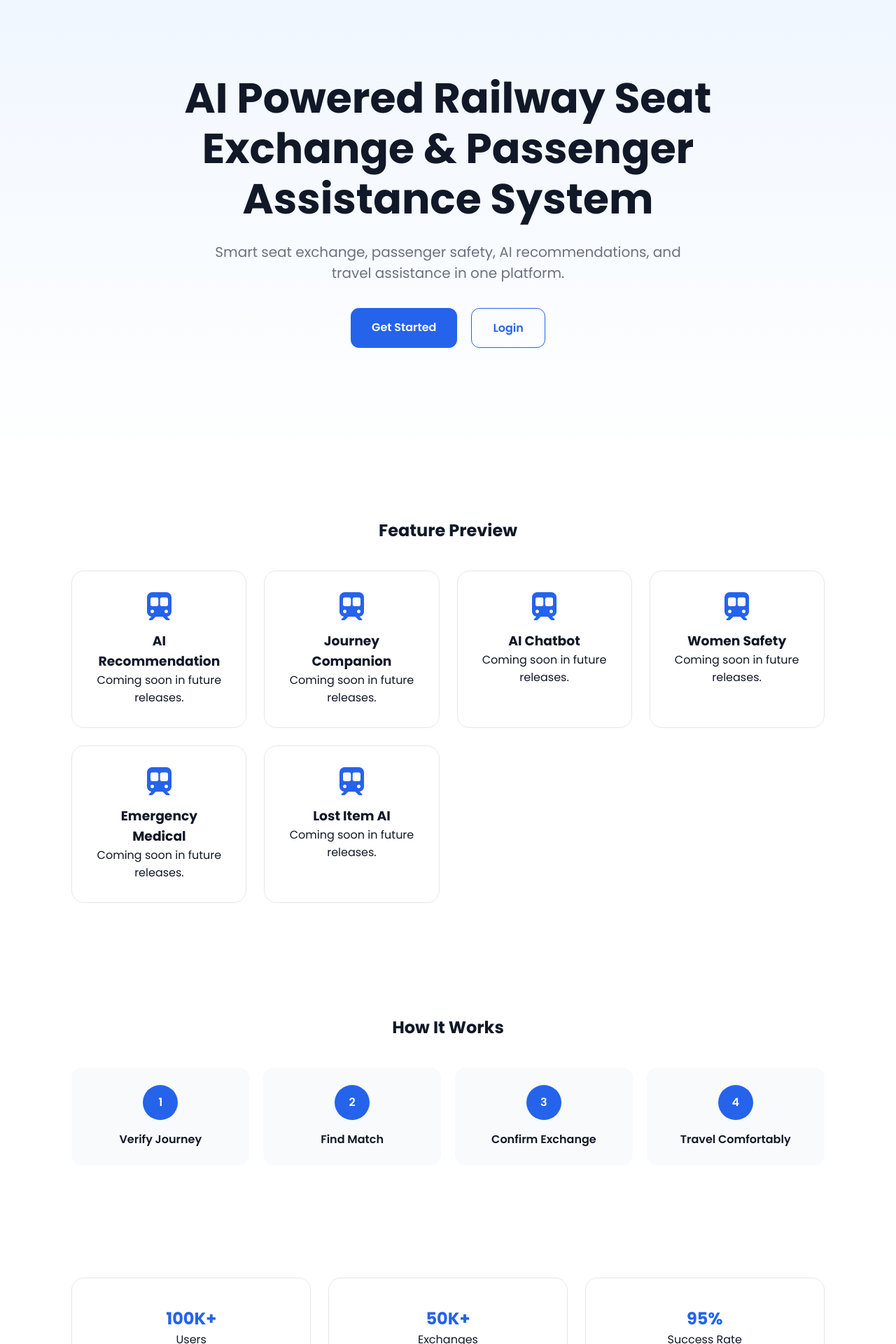
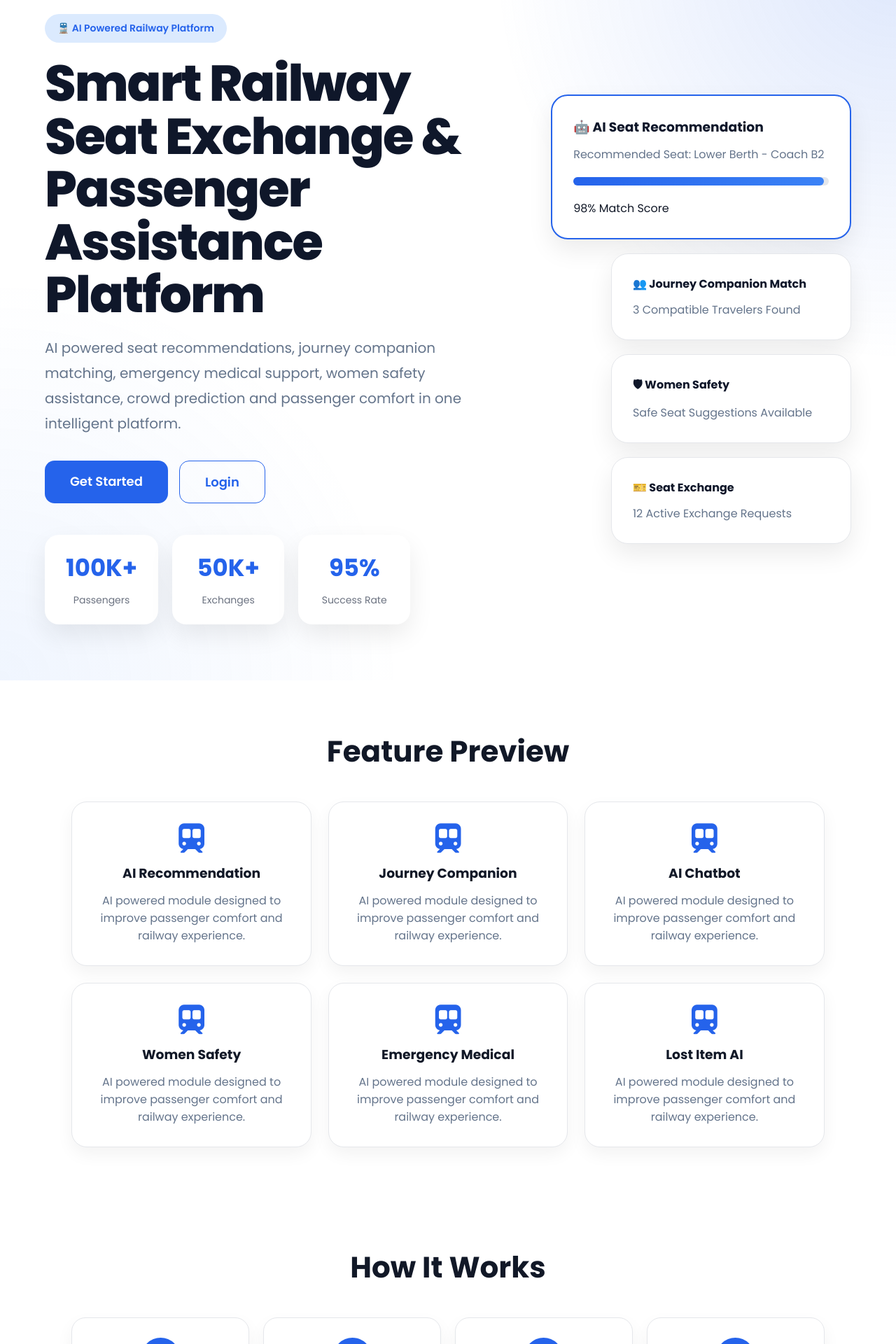
Before and after one commit to chetan1876/RailSwap, a React (Vite) app in the folder RailSwap/: page / in a window 1280 px wide. Shown: the part 60-1980 px from the top of the page at 70% size. Built offline with nearby package versions, Linux system fonts and the light colour scheme.

Commit message:
addind advance ui

```diff
--- a/RailSwap/src/pages/LandingPage.jsx
+++ b/RailSwap/src/pages/LandingPage.jsx
@@ -14,40 +14,47 @@ const LandingPage = () => {
   const faqs = [
     {
       q: "What is RailSwap?",
-      a: "AI powered railway passenger assistance platform."
+      a: "RailSwap is an AI-powered railway passenger assistance platform designed to improve comfort, safety, and travel experience.",
     },
     {
       q: "Is seat exchange secure?",
-      a: "Yes, exchange is verified through platform validation."
+      a: "Yes. All exchanges are validated through the platform to ensure passenger safety and authenticity.",
     },
     {
       q: "Can I access future modules?",
-      a: "They will be released in upcoming updates."
-    }
+      a: "Yes. New AI-powered modules will be available in future updates.",
+    },
   ];
 
   return (
     <div className="landing">
 
+      {/* ================= HERO ================= */}
+
       <section className="hero">
 
-        <div className="hero-content">
+        <div className="hero-left">
+
+          <span className="hero-badge">
+            🚆 AI Powered Railway Platform
+          </span>
 
           <h1>
-            AI Powered Railway Seat
-            Exchange & Passenger
-            Assistance System
+            Smart Railway Seat Exchange &
+            Passenger Assistance Platform
           </h1>
 
           <p>
-            Smart seat exchange,
-            passenger safety,
-            AI recommendations,
-            and travel assistance
-            in one platform.
+            AI powered seat recommendations,
+            journey companion matching,
+            emergency medical support,
+            women safety assistance,
+            crowd prediction and passenger
+            comfort in one intelligent platform.
           </p>
 
           <div className="hero-buttons">
+
             <Link
               to="/register"
               className="primary-btn"
@@ -61,10 +68,84 @@ const LandingPage = () => {
             >
               Login
             </Link>
+
+          </div>
+
+          <div className="hero-stats">
+
+            <div>
+              <h3>100K+</h3>
+              <p>Passengers</p>
+            </div>
+
+            <div>
+              <h3>50K+</h3>
+              <p>Exchanges</p>
+            </div>
+
+            <div>
+              <h3>95%</h3>
+              <p>Success Rate</p>
+            </div>
+
           </div>
 
         </div>
+
+        <div className="hero-right">
+
+          <div className="hero-card">
+
+            <h3>🤖 AI Seat Recommendation</h3>
+
+            <p>
+              Recommended Seat:
+              Lower Berth - Coach B2
+            </p>
+
+            <div className="hero-progress">
+              <div></div>
+            </div>
+
+            <span>98% Match Score</span>
+
+          </div>
+
+          <div className="hero-card small-card">
+
+            <h4>👥 Journey Companion Match</h4>
+
+            <p>
+              3 Compatible Travelers Found
+            </p>
+
+          </div>
+
+          <div className="hero-card small-card">
+
+            <h4>🛡 Women Safety</h4>
+
+            <p>
+              Safe Seat Suggestions Available
+            </p>
+
+          </div>
+
+          <div className="hero-card small-card">
+
+            <h4>🎫 Seat Exchange</h4>
+
+            <p>
+              12 Active Exchange Requests
+            </p>
+
+          </div>
+
+        </div>
+
       </section>
+
+      {/* ================= FEATURES ================= */}
 
       <section className="features">
 
@@ -82,8 +163,9 @@ const LandingPage = () => {
               <h3>{feature}</h3>
 
               <p>
-                Coming soon in
-                future releases.
+                AI powered module designed
+                to improve passenger comfort
+                and railway experience.
               </p>
             </div>
           ))}
@@ -91,6 +173,8 @@ const LandingPage = () => {
         </div>
 
       </section>
+
+      {/* ================= HOW IT WORKS ================= */}
 
       <section className="how-it-works">
 
@@ -122,6 +206,8 @@ const LandingPage = () => {
 
       </section>
 
+      {/* ================= STATS ================= */}
+
       <section className="stats">
 
         <div className="stat-card">
@@ -141,9 +227,11 @@ const LandingPage = () => {
 
       </section>
 
+      {/* ================= FAQ ================= */}
+
       <section className="faq">
 
-        <h2>FAQ</h2>
+        <h2>Frequently Asked Questions</h2>
 
         {faqs.map((faq, index) => (
           <div
@@ -157,18 +245,21 @@ const LandingPage = () => {
 
       </section>
 
+      {/* ================= FOOTER ================= */}
+
       <footer className="footer">
-        <h3>RailSwap</h3>
+
+        <h3>🚆 RailSwap</h3>
 
         <p>
-          AI Powered Railway Seat
-          Exchange & Passenger
-          Assistance System
+          AI Powered Railway Seat Exchange &
+          Passenger Assistance Platform
         </p>
 
         <small>
           © 2026 RailSwap. All Rights Reserved.
         </small>
+
       </footer>
 
     </div>
--- a/RailSwap/src/styles/landing.css
+++ b/RailSwap/src/styles/landing.css
@@ -1,65 +1,100 @@
+
 .landing {
   background: #ffffff;
   color: #111827;
+  overflow-x: hidden;
 }
+
+/* ================= HERO ================= */
 
 .hero {
   min-height: 90vh;
 
-  display: flex;
+  display: grid;
+  grid-template-columns: 1.2fr 0.8fr;
+
   align-items: center;
-  justify-content: center;
 
-  text-align: center;
+  gap: 80px;
 
-  padding: 80px 20px;
+  padding: 80px 5%;
 
-  background: linear-gradient(
-    180deg,
-    #eff6ff,
-    #ffffff
-  );
+  max-width: 1600px;
+  margin: auto;
+
+  background:
+    radial-gradient(
+      circle at top right,
+      rgba(37, 99, 235, 0.15),
+      transparent 35%
+    ),
+    radial-gradient(
+      circle at bottom left,
+      rgba(59, 130, 246, 0.08),
+      transparent 35%
+    ),
+    #ffffff;
 }
 
-.hero-content {
-  max-width: 900px;
+.hero-left h1 {
+  font-size: 72px;
+  line-height: 1.05;
+  font-weight: 800;
+
+  letter-spacing: -2px;
+
+  color: #0f172a;
+
+  margin: 20px 0;
 }
 
-.hero h1 {
-  font-size: 60px;
-  line-height: 1.2;
-  margin-bottom: 25px;
+.hero-left p {
+  font-size: 20px;
+
+  color: #64748b;
+
+  line-height: 1.8;
+
+  max-width: 700px;
 }
 
-.hero p {
-  font-size: 20px;
+.hero-badge {
+  display: inline-block;
 
-  color: #6b7280;
+  background: #dbeafe;
 
-  max-width: 700px;
+  color: #2563eb;
 
-  margin: auto;
+  padding: 10px 18px;
+
+  border-radius: 999px;
+
+  font-size: 14px;
+  font-weight: 600;
 }
 
+/* ================= BUTTONS ================= */
+
 .hero-buttons {
-  margin-top: 35px;
-
   display: flex;
 
-  justify-content: center;
+  gap: 16px;
 
-  gap: 20px;
+  margin-top: 35px;
 }
 
 .primary-btn,
 .secondary-btn {
   text-decoration: none;
 
-  padding: 15px 30px;
+  padding: 16px 36px;
 
-  border-radius: 12px;
+  border-radius: 14px;
 
+  font-size: 18px;
   font-weight: 600;
+
+  transition: all 0.3s ease;
 }
 
 .primary-btn {
@@ -67,22 +102,147 @@
   color: white;
 }
 
+.primary-btn:hover {
+  background: #1d4ed8;
+  transform: translateY(-3px);
+}
+
 .secondary-btn {
   border: 1px solid #2563eb;
   color: #2563eb;
 }
 
+.secondary-btn:hover {
+  background: #eff6ff;
+}
+
+/* ================= STATS ================= */
+
+.hero-stats {
+  display: flex;
+
+  gap: 20px;
+
+  margin-top: 45px;
+
+  flex-wrap: wrap;
+}
+
+.hero-stats div {
+  background: white;
+
+  border-radius: 20px;
+
+  padding: 22px 30px;
+
+  min-width: 160px;
+
+  text-align: center;
+
+  box-shadow:
+    0 15px 35px rgba(0, 0, 0, 0.08);
+}
+
+.hero-stats h3 {
+  color: #2563eb;
+  font-size: 34px;
+  margin-bottom: 8px;
+}
+
+.hero-stats p {
+  color: #6b7280;
+  font-size: 14px;
+}
+
+/* ================= HERO RIGHT ================= */
+
+.hero-right {
+  display: flex;
+  flex-direction: column;
+  gap: 20px;
+}
+
+.hero-card {
+  background: white;
+
+  padding: 30px;
+
+  border-radius: 24px;
+
+  border: 1px solid #e5e7eb;
+
+  box-shadow:
+    0 15px 35px rgba(0, 0, 0, 0.08);
+
+  transition: all 0.3s ease;
+}
+
+.hero-card:hover {
+  transform: translateY(-8px);
+
+  box-shadow:
+    0 25px 50px rgba(37, 99, 235, 0.15);
+}
+
+.hero-right .hero-card:first-child {
+  border: 2px solid #2563eb;
+}
+
+.hero-card h3,
+.hero-card h4 {
+  margin-bottom: 12px;
+  color: #0f172a;
+}
+
+.hero-card p {
+  color: #64748b;
+}
+
+.hero-progress {
+  width: 100%;
+  height: 12px;
+
+  background: #e5e7eb;
+
+  border-radius: 999px;
+
+  margin: 20px 0;
+}
+
+.hero-progress div {
+  width: 98%;
+  height: 100%;
+
+  background: linear-gradient(
+    90deg,
+    #2563eb,
+    #3b82f6
+  );
+
+  border-radius: 999px;
+}
+
+.small-card {
+  width: 80%;
+  margin-left: auto;
+}
+
+/* ================= FEATURES ================= */
+
 .features,
 .how-it-works,
 .stats,
 .faq {
-  padding: 80px 8%;
+  padding: 70px 8%;
 }
 
 .features h2,
 .how-it-works h2,
 .faq h2 {
   text-align: center;
+
+  font-size: 42px;
+
   margin-bottom: 40px;
 }
 
@@ -90,9 +250,9 @@
   display: grid;
 
   grid-template-columns:
-    repeat(auto-fit, minmax(250px, 1fr));
+    repeat(auto-fit, minmax(280px, 1fr));
 
-  gap: 25px;
+  gap: 24px;
 }
 
 .feature-card {
@@ -100,26 +260,38 @@
 
   border: 1px solid #e5e7eb;
 
-  border-radius: 18px;
+  border-radius: 22px;
 
   padding: 30px;
 
   text-align: center;
 
   transition: 0.3s;
+
+  box-shadow:
+    0 10px 25px rgba(0, 0, 0, 0.05);
 }
 
 .feature-card:hover {
-  transform: translateY(-5px);
+  transform: translateY(-6px);
 }
 
 .feature-card i {
-  font-size: 40px;
-
+  font-size: 42px;
   color: #2563eb;
 
   margin-bottom: 15px;
 }
+
+.feature-card h3 {
+  margin-bottom: 12px;
+}
+
+.feature-card p {
+  color: #64748b;
+}
+
+/* ================= HOW IT WORKS ================= */
 
 .steps {
   display: grid;
@@ -131,22 +303,27 @@
 }
 
 .step {
-  background: #f9fafb;
+  background: white;
 
-  border-radius: 15px;
+  border: 1px solid #e5e7eb;
 
-  padding: 25px;
+  border-radius: 20px;
+
+  padding: 28px;
 
   text-align: center;
 
   font-weight: 600;
+
+  box-shadow:
+    0 10px 25px rgba(0, 0, 0, 0.05);
 }
 
 .step span {
   display: block;
 
-  width: 50px;
-  height: 50px;
+  width: 55px;
+  height: 55px;
 
   margin: auto auto 15px;
 
@@ -156,8 +333,10 @@
 
   border-radius: 50%;
 
-  line-height: 50px;
+  line-height: 55px;
 }
+
+/* ================= STATS ================= */
 
 .stats {
   display: grid;
@@ -165,7 +344,7 @@
   grid-template-columns:
     repeat(3, 1fr);
 
-  gap: 25px;
+  gap: 24px;
 }
 
 .stat-card {
@@ -173,26 +352,43 @@
 
   border: 1px solid #e5e7eb;
 
-  border-radius: 18px;
+  border-radius: 22px;
 
   text-align: center;
 
-  padding: 40px;
+  padding: 35px;
+
+  box-shadow:
+    0 10px 25px rgba(0, 0, 0, 0.05);
 }
 
 .stat-card h2 {
   color: #2563eb;
+  font-size: 42px;
 }
 
+/* ================= FAQ ================= */
+
 .faq-item {
+  background: white;
+
   border: 1px solid #e5e7eb;
 
-  padding: 20px;
+  border-radius: 18px;
 
-  border-radius: 12px;
+  padding: 22px;
 
-  margin-bottom: 15px;
+  margin-bottom: 16px;
+
+  box-shadow:
+    0 10px 25px rgba(0, 0, 0, 0.04);
 }
+
+.faq-item h3 {
+  margin-bottom: 10px;
+}
+
+/* ================= FOOTER ================= */
 
 .footer {
   background: #111827;
@@ -201,29 +397,85 @@
 
   text-align: center;
 
-  padding: 50px 20px;
+  padding: 60px 20px;
+}
+
+.footer h3 {
+  margin-bottom: 12px;
 }
 
 .footer p {
-  margin: 15px 0;
+  color: #d1d5db;
+  margin: 12px 0;
 }
 
-@media (max-width:768px) {
+/* ================= MOBILE ================= */
 
-.hero h1{
-font-size:36px;
+@media (max-width: 992px) {
+
+  .hero {
+    grid-template-columns: 1fr;
+
+    text-align: center;
+
+    gap: 40px;
+
+    padding: 70px 25px;
+  }
+
+  .hero-left h1 {
+    font-size: 46px;
+  }
+
+  .hero-buttons {
+    justify-content: center;
+  }
+
+  .hero-stats {
+    justify-content: center;
+  }
+
+  .small-card {
+    width: 100%;
+  }
 }
 
-.hero p{
-font-size:16px;
+@media (max-width: 768px) {
+
+  .hero {
+    min-height: auto;
+    padding: 60px 20px;
+  }
+
+  .hero-left h1 {
+    font-size: 34px;
+    letter-spacing: 0;
+  }
+
+  .hero-left p {
+    font-size: 16px;
+  }
+
+  .hero-buttons {
+    flex-direction: column;
+  }
+
+  .stats {
+    grid-template-columns: 1fr;
+  }
+
+  .features,
+  .how-it-works,
+  .stats,
+  .faq {
+    padding: 50px 20px;
+  }
+
+  .hero-stats div {
+    min-width: 120px;
+  }
+
+  .hero-stats h3 {
+    font-size: 26px;
+  }
 }
-
-.hero-buttons{
-flex-direction:column;
-}
-
-.stats{
-grid-template-columns:1fr;
-}
-
-}
```
